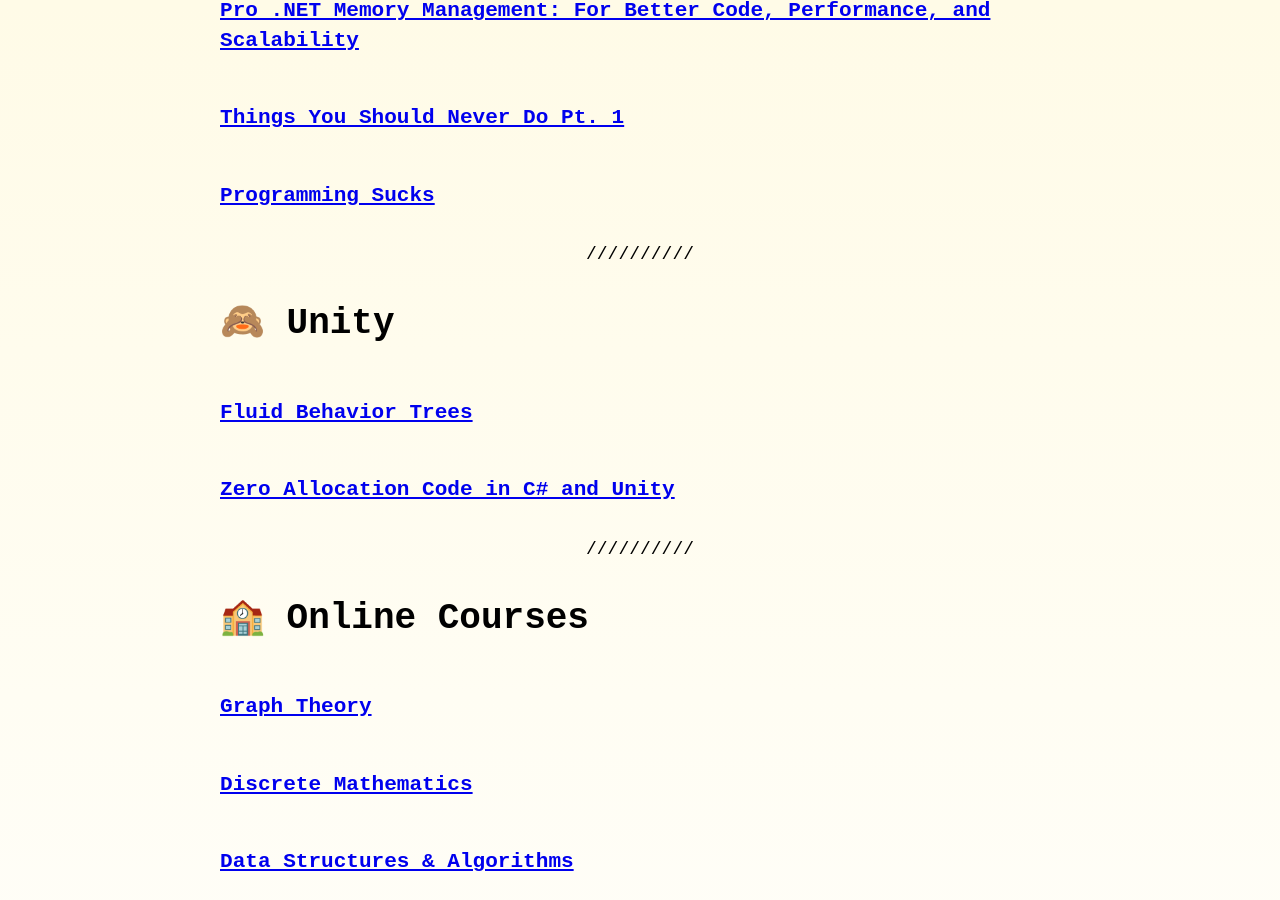
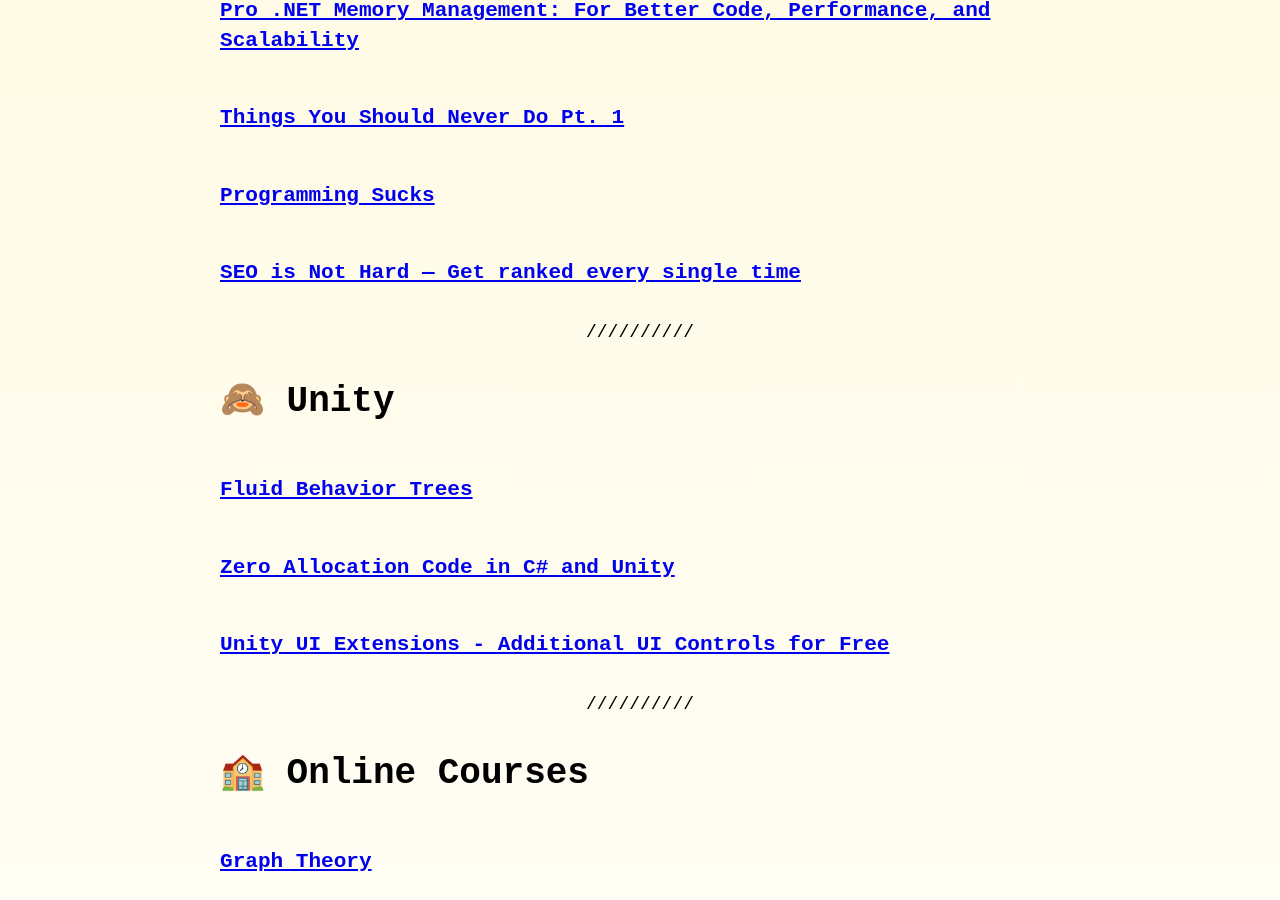
Before and after one commit to tatelax/tatelax.github.io, a Jekyll site: the page built from pages/links.md, in a window 1280 px wide and 900 px high, scrolled down 2076 px. Built offline with Jekyll 4.4.1, drawn with Linux system fonts in a browser that asks for light colours.

Commit message:
Update links.md

```diff
--- a/pages/links.md
+++ b/pages/links.md
@@ -54,6 +54,8 @@
 
 ### [Programming Sucks](https://www.stilldrinking.org/programming-sucks)
 
+### [SEO is Not Hard — Get ranked every single time](https://medium.com/startup-grind/seo-is-not-hard-a-step-by-step-seo-tutorial-for-beginners-that-will-get-you-ranked-every-single-1b903b3ab6bb)
+
 ---
 
 # 🙈 Unity
@@ -61,6 +63,8 @@
 ### [Fluid Behavior Trees](https://github.com/ashblue/fluid-behavior-tree)
 
 ### [Zero Allocation Code in C# and Unity](https://web.archive.org/web/20211013171631/https://www.sebaslab.com/zero-allocation-code-in-unity/)
+
+### [Unity UI Extensions - Additional UI Controls for Free](https://bitbucket.org/UnityUIExtensions/unity-ui-extensions/wiki/Home)
 
 ---
 
```
